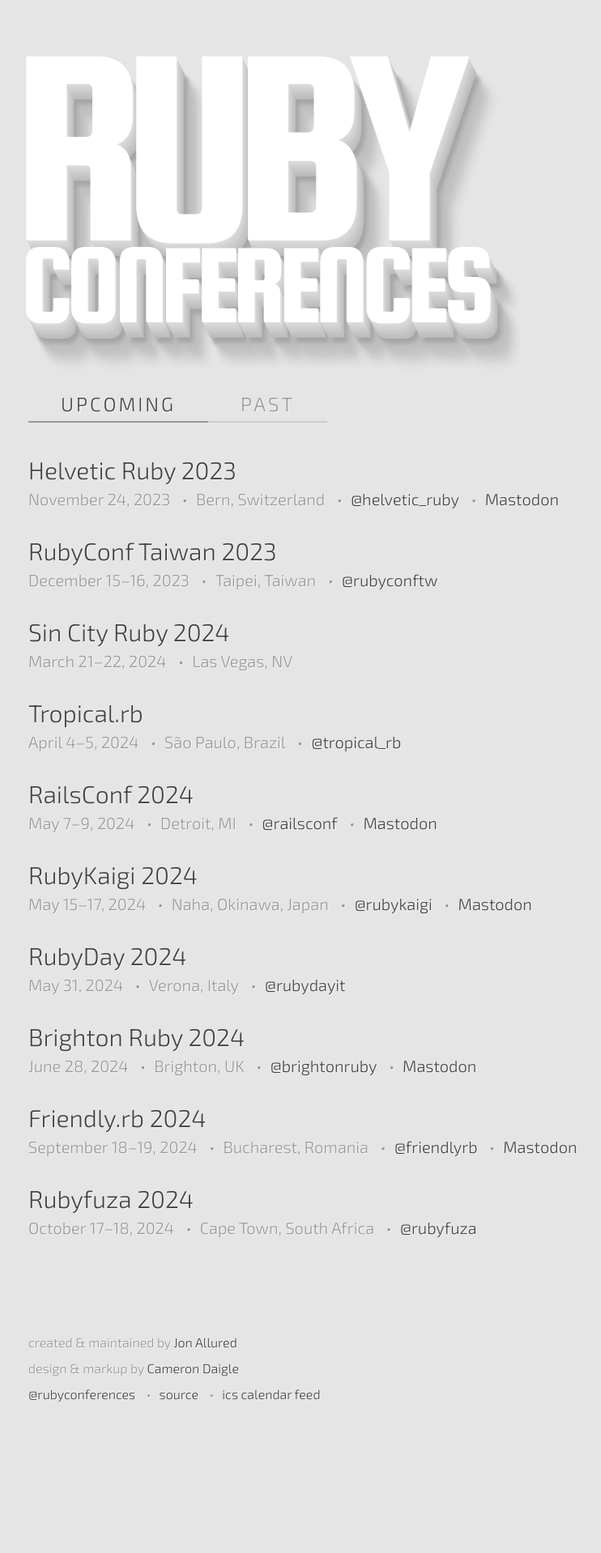
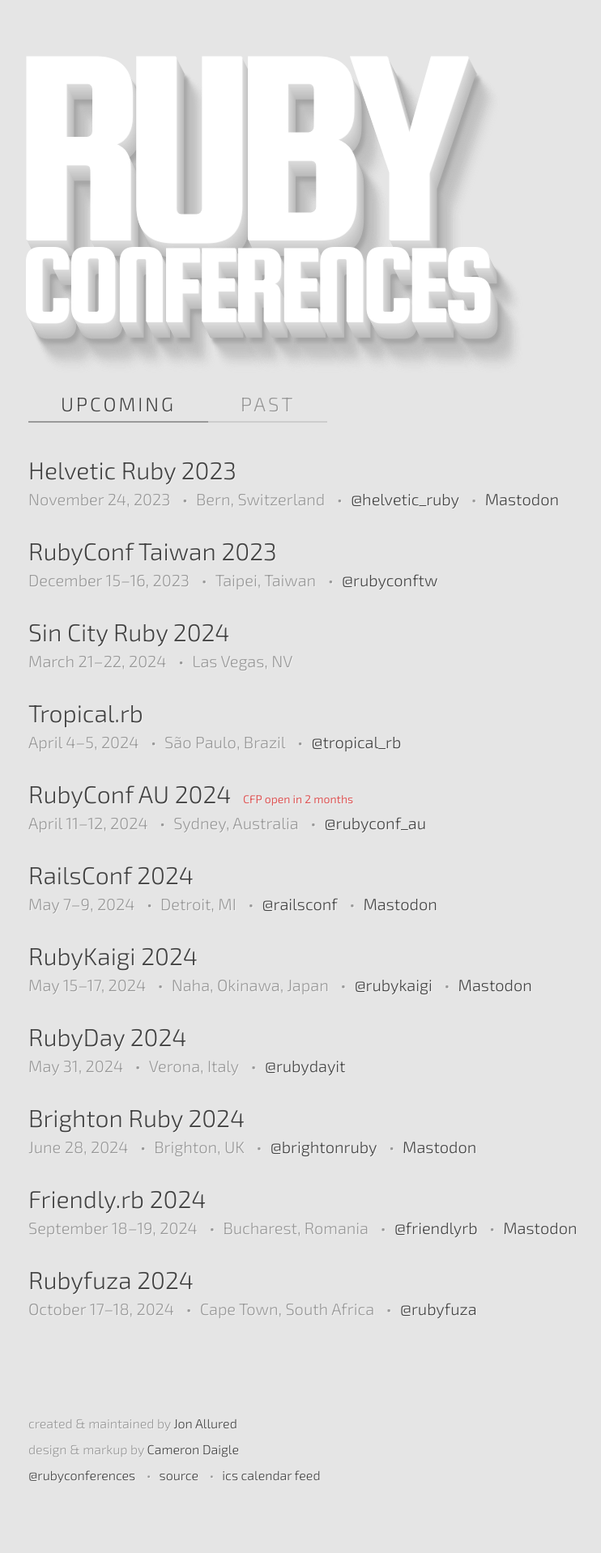
Before and after one commit to ruby-conferences/ruby-conferences.github.io, a Jekyll site: the page built from index.html, in a window 1280 px wide. Shown: the whole page at 81% size, without its empty margins (205-947 px from the left). Built offline with Jekyll 4.4.1, drawn with Linux system fonts in a browser that asks for light colours; before the commit the page ends 1818 px from its top, so only the background shows below that.

Commit message:
Added RubyConf AU 2024

```diff
--- a/_data/conferences.yml
+++ b/_data/conferences.yml
@@ -2419,6 +2419,15 @@
   url: https://www.tropicalrb.com/
   twitter: tropical_rb
 
+- name: RubyConf AU 2024
+  location: Sydney, Australia
+  start_date: 2024-04-11
+  end_date: 2024-04-12
+  url: https://rubyconf.org.au/
+  twitter: rubyconf_au
+  cfp_phrase: CFP open
+  cfp_date: 2024-01-12
+
 - name: RailsConf 2024
   location: Detroit, MI
   start_date: 2024-05-07
```
